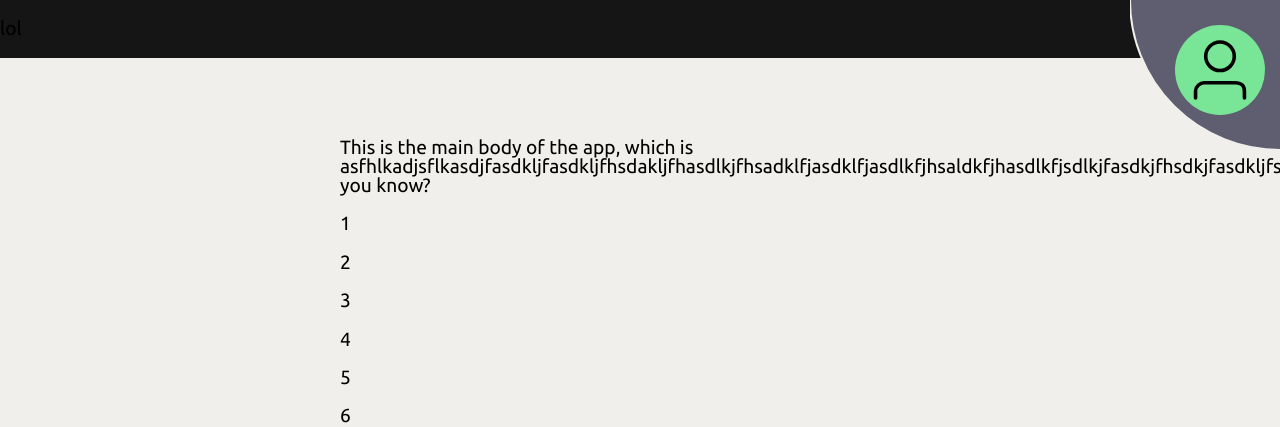
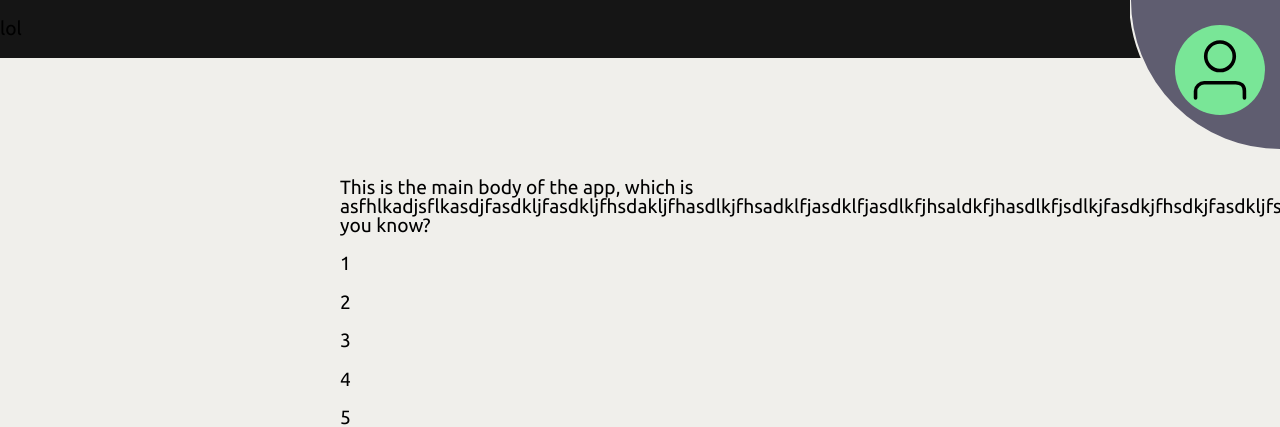
Before and after one commit to harrytallon/beannbrew-html, a Flask app: template templates/food-menu.html in a window 1280 px wide; the page is wider, and only the part inside the window is pictured. Shown: the top 427 px of that part. Run offline with Flask 3, Linux system fonts and the light colour scheme; the template is opened without the code that fills it, so the values that code supplies are empty; some libraries are stand-ins or nearby versions.

Commit message:
Update style.css

```diff
--- a/static/style.css
+++ b/static/style.css
@@ -180,7 +180,7 @@ body {
 }
 
 #topWhitespace {
-    height: 80px;
+    height: 120px;
 }
 
 #topFoodMenuBar {
```
